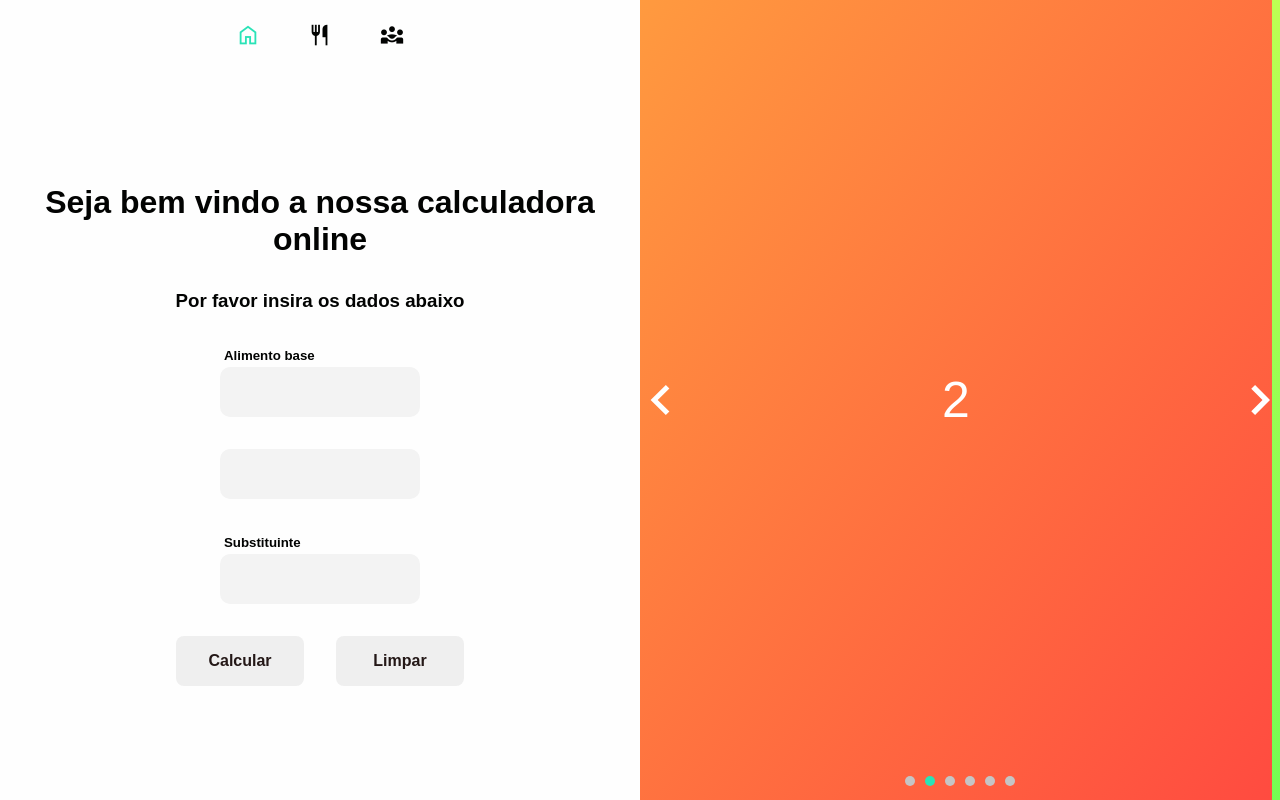
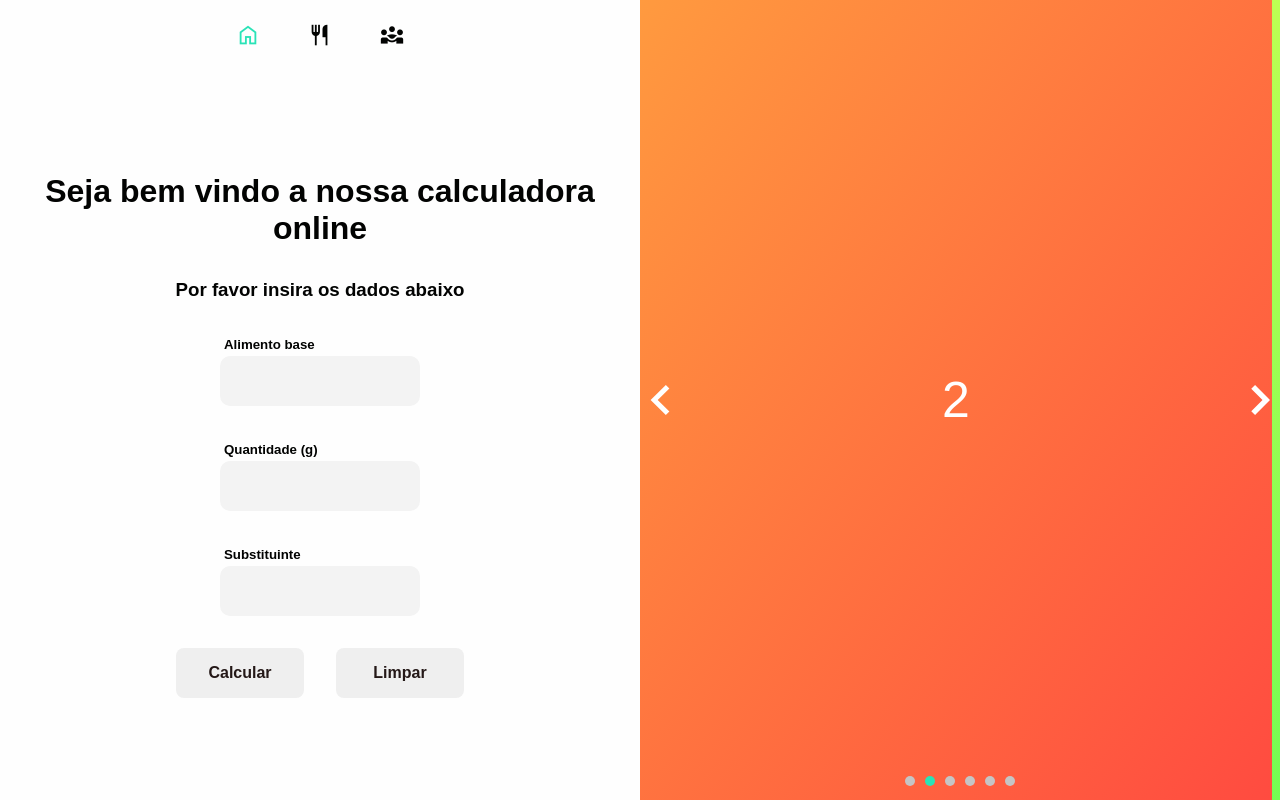
Before and after one commit to codi-Andre/equivalent, a React (Vite) app: page / in a window 1280 px wide. Built offline with nearby package versions, Linux system fonts and the light colour scheme.

Commit message:
feat: add selector for number

```diff
--- a/src/components/FormElementsOld.ts
+++ b/src/components/FormElementsOld.ts
@@ -20,8 +20,6 @@ export const Selector = styled.input`
   `}
 `
 
-export const Quantity = styled(Selector)``
-
 export const Button = styled.button`
   height: 50px;
   width: 128px;
--- a/src/components/Selector/Selector.styles.ts
+++ b/src/components/Selector/Selector.styles.ts
@@ -1,6 +1,6 @@
 import styled, { css } from 'styled-components'
 
-export const Container = styled.div`
+export const Container = styled.form`
   display: flex;
   flex-direction: column;
 `
--- a/src/components/Selector/Selector.tsx
+++ b/src/components/Selector/Selector.tsx
@@ -1,15 +1,21 @@
 import * as S from './Selector.styles'
 
 interface SelectorProps {
-  listId: string
+  listId?: string
   title?: string
+  type?: string
+  min?: number
 }
 
-function Selector({ listId, title }: SelectorProps) {
+function Selector({ listId, title, type, min = 1 }: SelectorProps) {
   return (
     <S.Container>
       <S.Title>{title}</S.Title>
-      <S.Selector list={listId} />
+      <S.Selector
+        list={listId}
+        type={type}
+        min={min}
+      />
     </S.Container>
   )
 }
--- a/src/components/index.ts
+++ b/src/components/index.ts
@@ -2,7 +2,6 @@ export { Icon } from './Icon'
 export {
   Button as ButtonOld,
   FormContainer,
-  Quantity,
   Selector as SelectorOld,
 } from './FormElementsOld'
 
--- a/src/pages/Home/Home.tsx
+++ b/src/pages/Home/Home.tsx
@@ -1,4 +1,4 @@
-import { Navigator, Quantity, Selector, Button } from '@components'
+import { Navigator, Selector, Button } from '@components'
 import locale from '@/assets/locale.json'
 import {
   Container,
@@ -18,7 +18,7 @@ function Home() {
         <Content>
           <Title>{locale.welcome}</Title>
           <Subtitle>{locale.insertData}</Subtitle>
-          {/* Seletor de referencia */}
+
           <Selector
             listId="food"
             title="Alimento base"
@@ -30,9 +30,11 @@ function Home() {
             <option value="Purê" />
           </datalist>
 
-          {/* Quantidade  */}
-          <Quantity />
-          {/* Seletor da substituinte */}
+          <Selector
+            title="Quantidade (g)"
+            type="number"
+          />
+
           <Selector
             listId="food"
             title="Substituinte"
```
